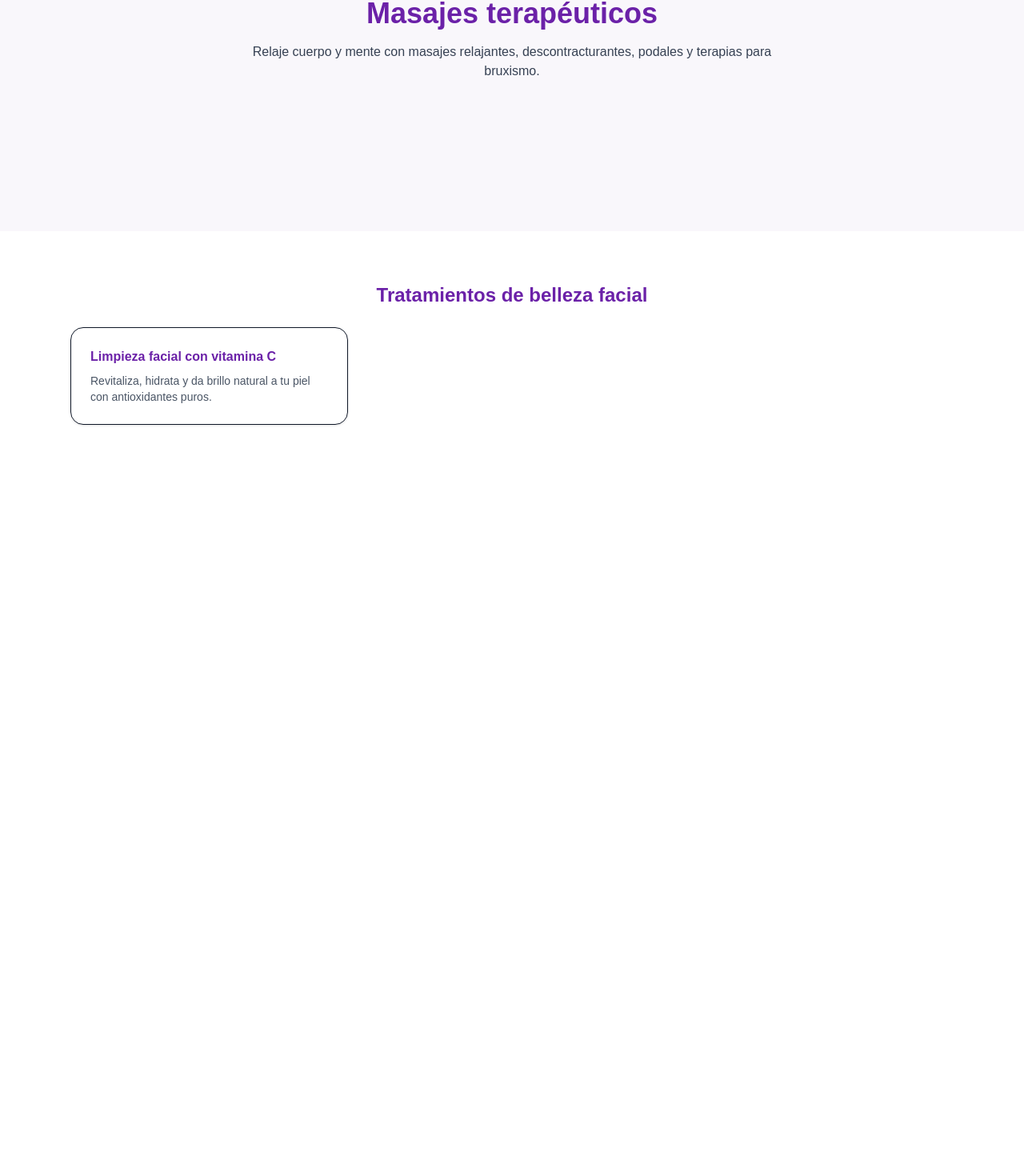
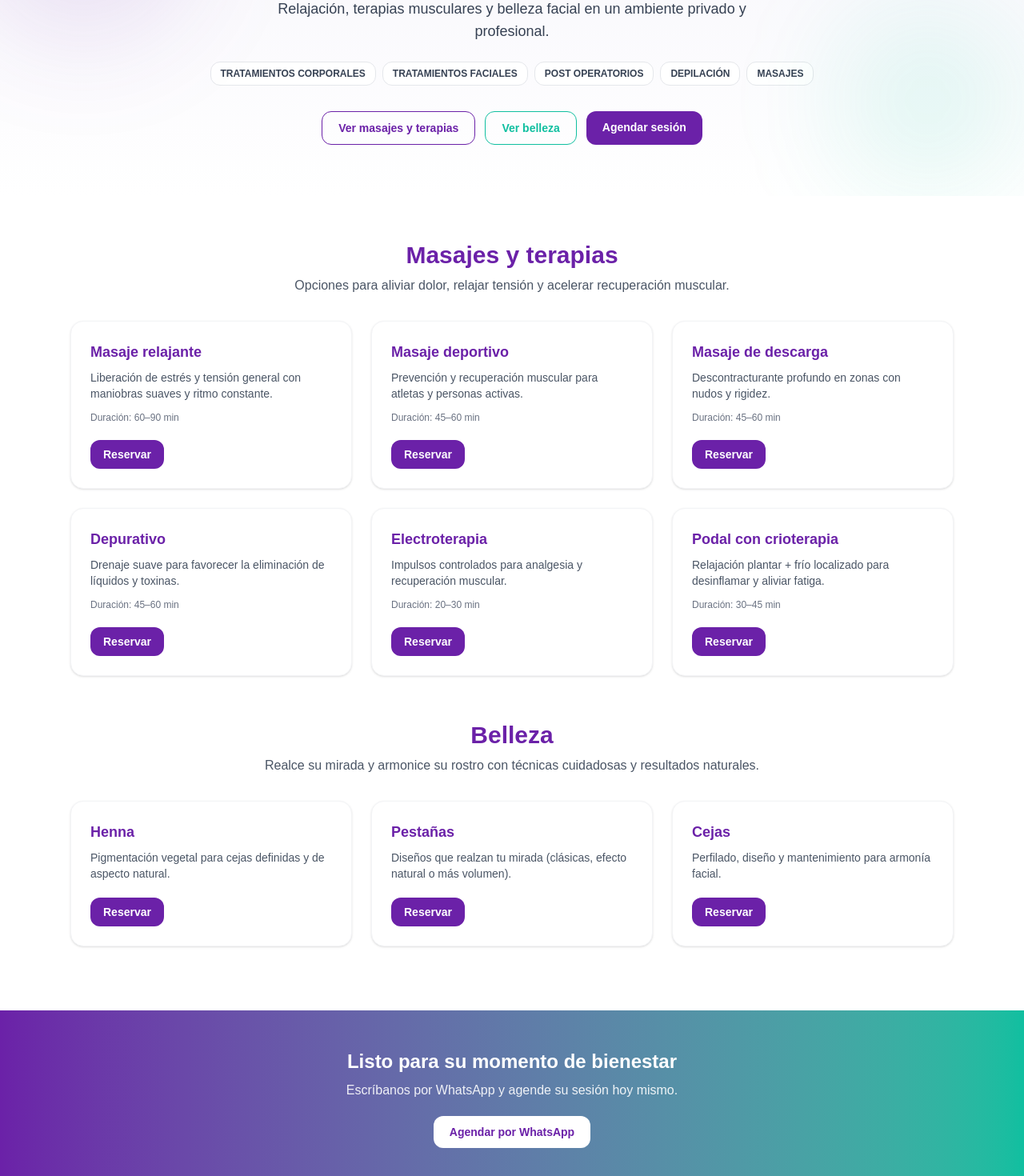
Before and after one commit to kajota-dev/is-dental, a Next.js app: page /spa in a window 1280 px wide. Shown: the part 255-1725 px from the top of the page at 80% size. Before the commit the page ends 850 px from the top, so only its background shows below. Built offline with nearby package versions, Linux system fonts and the light colour scheme.

Commit message:
spa pagina inicial

```diff
--- a/src/app/(spa)/spa/NavbarSpa.tsx
+++ b/src/app/(spa)/spa/NavbarSpa.tsx
@@ -6,7 +6,6 @@ import { useState } from 'react'
 const NAV_ITEMS = [
   { label: 'Masajes', href: '#masajes' },
   { label: 'Belleza', href: '#belleza' },
-  { label: 'Contacto', href: '#contacto' },
 ]
 
 export default function NavbarSpa() {
--- a/src/app/(spa)/spa/page.tsx
+++ b/src/app/(spa)/spa/page.tsx
@@ -1,25 +1,156 @@
+'use client'
+
+import Link from 'next/link'
+
+const WHATSAPP = 'https://wa.me/50670000000?text=Hola%20Is%20Dental,%20quiero%20agendar%20una%20sesi%C3%B3n%20de%20spa'
+
+type Card = {
+  title: string
+  desc: string
+  duration?: string
+  id?: string
+}
+
+const THERAPY: Card[] = [
+  { title: 'Masaje relajante', desc: 'Liberación de estrés y tensión general con maniobras suaves y ritmo constante.', duration: '60–90 min' },
+  { title: 'Masaje deportivo', desc: 'Prevención y recuperación muscular para atletas y personas activas.', duration: '45–60 min' },
+  { title: 'Masaje de descarga', desc: 'Descontracturante profundo en zonas con nudos y rigidez.', duration: '45–60 min' },
+  { title: 'Depurativo', desc: 'Drenaje suave para favorecer la eliminación de líquidos y toxinas.', duration: '45–60 min' },
+  { title: 'Electroterapia', desc: 'Impulsos controlados para analgesia y recuperación muscular.', duration: '20–30 min' },
+  { title: 'Podal con crioterapia', desc: 'Relajación plantar + frío localizado para desinflamar y aliviar fatiga.', duration: '30–45 min' },
+]
+
+const BEAUTY: Card[] = [
+  { title: 'Henna', desc: 'Pigmentación vegetal para cejas definidas y de aspecto natural.' },
+  { title: 'Pestañas', desc: 'Diseños que realzan tu mirada (clásicas, efecto natural o más volumen).' },
+  { title: 'Cejas', desc: 'Perfilado, diseño y mantenimiento para armonía facial.' },
+]
+
 export default function SpaPage() {
   return (
-    <main>
-      <section id="masajes" className="min-h-[60vh] flex flex-col items-center justify-center bg-[#F9F7FB] text-center px-6 py-24">
-        <h1 className="text-4xl font-bold text-[#6B21A8] mb-4">Masajes terapéuticos</h1>
-        <p className="max-w-2xl text-gray-700">
-          Relaje cuerpo y mente con masajes relajantes, descontracturantes, podales y terapias para bruxismo.
-        </p>
+    <main className="bg-white text-gray-900">
+      {/* HERO */}
+      <section className="relative overflow-hidden bg-gradient-to-b from-[#F6F5FB] to-white">
+        <div className="mx-auto max-w-6xl px-6 pt-28 pb-16 text-center">
+          <h1 className="text-4xl sm:text-5xl font-bold leading-tight text-[#6B21A8]">
+            Spa & Bienestar <span className="text-gray-800">Is Dental</span>
+          </h1>
+          <p className="mt-4 text-lg text-gray-700 max-w-2xl mx-auto">
+            Relajación, terapias musculares y belleza facial en un ambiente privado y profesional.
+          </p>
+
+          {/* Badges con el texto extraído de la imagen */}
+          <div className="mt-6 flex flex-wrap justify-center gap-2">
+            {[
+              'TRATAMIENTOS CORPORALES',
+              'TRATAMIENTOS FACIALES',
+              'POST OPERATORIOS',
+              'DEPILACIÓN',
+              'MASAJES',
+            ].map((t) => (
+              <span key={t} className="rounded-xl border border-gray-200 bg-white px-3 py-1.5 text-xs font-semibold text-gray-700">
+                {t}
+              </span>
+            ))}
+          </div>
+
+          <div className="mt-8 flex flex-wrap justify-center gap-3">
+            <a
+              href="#masajes"
+              className="rounded-xl border border-[#6B21A8] px-5 py-2.5 text-sm font-semibold text-[#6B21A8] hover:bg-[#6B21A8] hover:text-white"
+            >
+              Ver masajes y terapias
+            </a>
+            <a
+              href="#belleza"
+              className="rounded-xl border border-[#10BFA0] px-5 py-2.5 text-sm font-semibold text-[#10BFA0] hover:bg-[#10BFA0] hover:text-white"
+            >
+              Ver belleza
+            </a>
+            <Link
+              href={WHATSAPP}
+              target="_blank"
+              className="rounded-xl bg-[#6B21A8] px-5 py-2.5 text-sm font-semibold text-white hover:bg-[#10BFA0]"
+            >
+              Agendar sesión
+            </Link>
+          </div>
+        </div>
+
+        {/* blobs decorativos */}
+        <div aria-hidden className="pointer-events-none absolute -top-10 -left-10 h-72 w-72 rounded-full bg-[#6B21A8]/10 blur-3xl" />
+        <div aria-hidden className="pointer-events-none absolute bottom-0 right-0 h-60 w-60 rounded-full bg-[#10BFA0]/10 blur-3xl" />
       </section>
 
-      <section id="belleza" className="max-w-6xl mx-auto px-6 py-16">
-        <h2 className="text-2xl font-semibold text-[#6B21A8] mb-6 text-center">
-          Tratamientos de belleza facial
-        </h2>
-        <div className="grid md:grid-cols-2 lg:grid-cols-3 gap-8">
-          <div className="border rounded-2xl p-6 shadow hover:shadow-lg transition">
-            <h3 className="font-semibold text-[#6B21A8] mb-2">Limpieza facial con vitamina C</h3>
-            <p className="text-gray-600 text-sm">
-              Revitaliza, hidrata y da brillo natural a tu piel con antioxidantes puros.
-            </p>
-          </div>
-          {/* ...otros servicios */}
+      {/* TERAPIAS / MASAJES */}
+      <section id="masajes" className="scroll-mt-24 mx-auto max-w-6xl px-6 py-14">
+        <header className="mb-8 text-center">
+          <h2 className="text-3xl font-bold text-[#6B21A8]">Masajes y terapias</h2>
+          <p className="mt-2 text-gray-600">
+            Opciones para aliviar dolor, relajar tensión y acelerar recuperación muscular.
+          </p>
+        </header>
+
+        <ul className="grid gap-6 sm:grid-cols-2 lg:grid-cols-3">
+          {THERAPY.map((c) => (
+            <li key={c.title} className="group rounded-2xl border border-gray-100 bg-white p-6 shadow-sm hover:shadow-md transition">
+              <h3 className="text-lg font-semibold text-[#6B21A8]">{c.title}</h3>
+              <p className="mt-2 text-sm text-gray-600">{c.desc}</p>
+              {c.duration && <p className="mt-3 text-xs font-medium text-gray-500">Duración: {c.duration}</p>}
+              <div className="mt-5">
+                <Link
+                  href={WHATSAPP}
+                  target="_blank"
+                  className="inline-block rounded-xl bg-[#6B21A8] px-4 py-2 text-sm font-semibold text-white transition hover:bg-[#10BFA0]"
+                >
+                  Reservar
+                </Link>
+              </div>
+            </li>
+          ))}
+        </ul>
+      </section>
+
+      {/* BELLEZA */}
+      <section id="belleza" className="scroll-mt-24 mx-auto max-w-6xl px-6 pb-20">
+        <header className="mb-8 text-center">
+          <h2 className="text-3xl font-bold text-[#6B21A8]">Belleza</h2>
+          <p className="mt-2 text-gray-600">
+            Realce su mirada y armonice su rostro con técnicas cuidadosas y resultados naturales.
+          </p>
+        </header>
+
+        <ul className="grid gap-6 sm:grid-cols-2 lg:grid-cols-3">
+          {BEAUTY.map((c) => (
+            <li key={c.title} className="group rounded-2xl border border-gray-100 bg-white p-6 shadow-sm hover:shadow-md transition">
+              <h3 className="text-lg font-semibold text-[#6B21A8]">{c.title}</h3>
+              <p className="mt-2 text-sm text-gray-600">{c.desc}</p>
+              <div className="mt-5">
+                <Link
+                  href={WHATSAPP}
+                  target="_blank"
+                  className="inline-block rounded-xl bg-[#6B21A8] px-4 py-2 text-sm font-semibold text-white transition hover:bg-[#10BFA0]"
+                >
+                  Reservar
+                </Link>
+              </div>
+            </li>
+          ))}
+        </ul>
+      </section>
+
+      {/* CTA final */}
+      <section className="bg-gradient-to-r from-[#6B21A8] to-[#10BFA0]">
+        <div className="mx-auto max-w-6xl px-6 py-12 text-center text-white">
+          <h3 className="text-2xl font-bold">Listo para su momento de bienestar</h3>
+          <p className="mt-2 text-white/90">Escríbanos por WhatsApp y agende su sesión hoy mismo.</p>
+          <Link
+            href={WHATSAPP}
+            target="_blank"
+            className="mt-5 inline-block rounded-xl bg-white px-5 py-2.5 text-sm font-semibold text-[#6B21A8] hover:bg-black/10"
+          >
+            Agendar por WhatsApp
+          </Link>
         </div>
       </section>
     </main>
```
